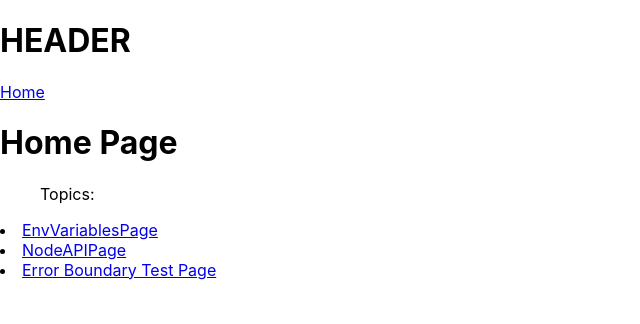
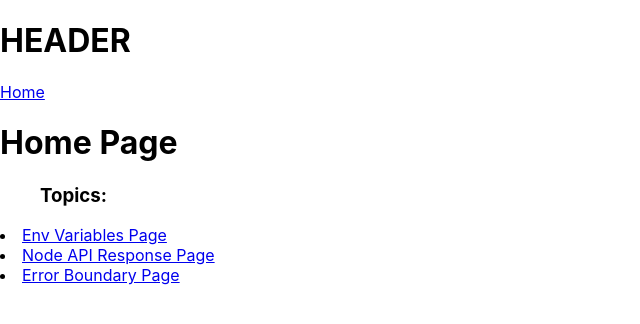
Before and after one commit to ekukucska/react-exercises, a React (Create React App) app: page / in a window 1280 px wide. Shown: the top 324 px of the page, without its empty margins (0-640 px from the left). Built offline with nearby package versions, Linux system fonts and the light colour scheme; no server answers.

Commit message:
[RE-12]: Minor text adjustments

```diff
--- a/src/components/EnvVariables/index.jsx
+++ b/src/components/EnvVariables/index.jsx
@@ -11,7 +11,7 @@ const EnvVariables = () => {
   return (
     <>
       <h1>{REACT_APP_TITLE}</h1>
-      <h3>{REACT_APP_DESCRIPTION}</h3>
+      <h3>{REACT_APP_DESCRIPTION}:</h3>
 
       {process.env.NODE_ENV === "development"
         ? REACT_APP_DEV_MODE
--- a/src/components/NodeAPI/index.jsx
+++ b/src/components/NodeAPI/index.jsx
@@ -11,9 +11,12 @@ const NodeAPI = () => {
 
   return (
     <>
-      <h3>Node API Results:</h3>
+      <h1>Node API</h1>
+      <h3>Data from Node API:</h3>
       {loading && <div>Loading...</div>}
       <p>{data}</p>
+      <br />
+      <p style={{ fontStyle: 'italic' }}>*Fetched with a custom hook that uses fetch() to get data from a Node.js/Express.js API.</p>
     </>
   );
 };
--- a/src/pages/HomePage/index.jsx
+++ b/src/pages/HomePage/index.jsx
@@ -4,10 +4,10 @@ const HomePage = () => {
   return (
     <>
       <h1>Home Page</h1>
-      <ul>Topics:</ul>
-      <li><Link to="/env-variables">EnvVariablesPage</Link></li>
-      <li><Link to="/node-api">NodeAPIPage</Link></li>
-      <li><Link to="/error-boundary">Error Boundary Test Page</Link></li>
+      <ul><h3>Topics:</h3></ul>
+      <li><Link to="/env-variables">Env Variables Page</Link></li>
+      <li><Link to="/node-api">Node API Response Page</Link></li>
+      <li><Link to="/error-boundary">Error Boundary Page</Link></li>
     </>
   );
 };
```
